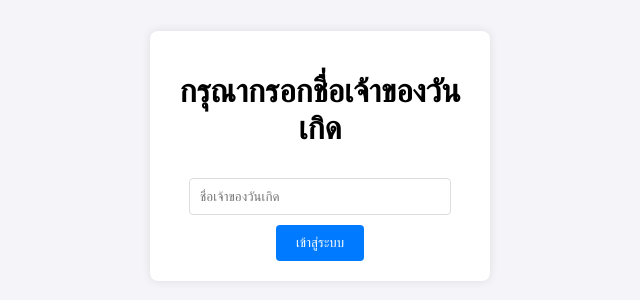
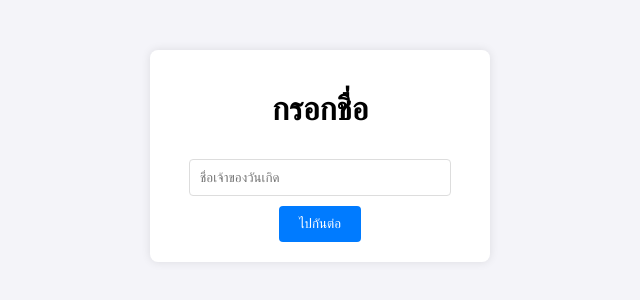
Before and after one commit to Fcman1010/wriatc, a plain HTML site: page index.html in a window 1280 px wide. Shown: the part 244-544 px from the top of the page, without its empty margins (320-960 px from the left). Drawn offline with Linux system fonts and the light colour scheme.

Commit message:
Update index.html

```diff
--- a/index.html
+++ b/index.html
@@ -8,10 +8,10 @@
 </head>
 <body>
     <div class="login-container">
-        <h1>กรุณากรอกชื่อเจ้าของวันเกิด</h1>
+        <h1>กรอกชื่อ</h1>
         <form id="login-form">
             <input type="text" id="name" placeholder="ชื่อเจ้าของวันเกิด" required>
-            <button type="submit">เข้าสู่ระบบ</button>
+            <button type="submit">ไปกันต่อ</button>
         </form>
     </div>
     <script src="login.js"></script>
```
